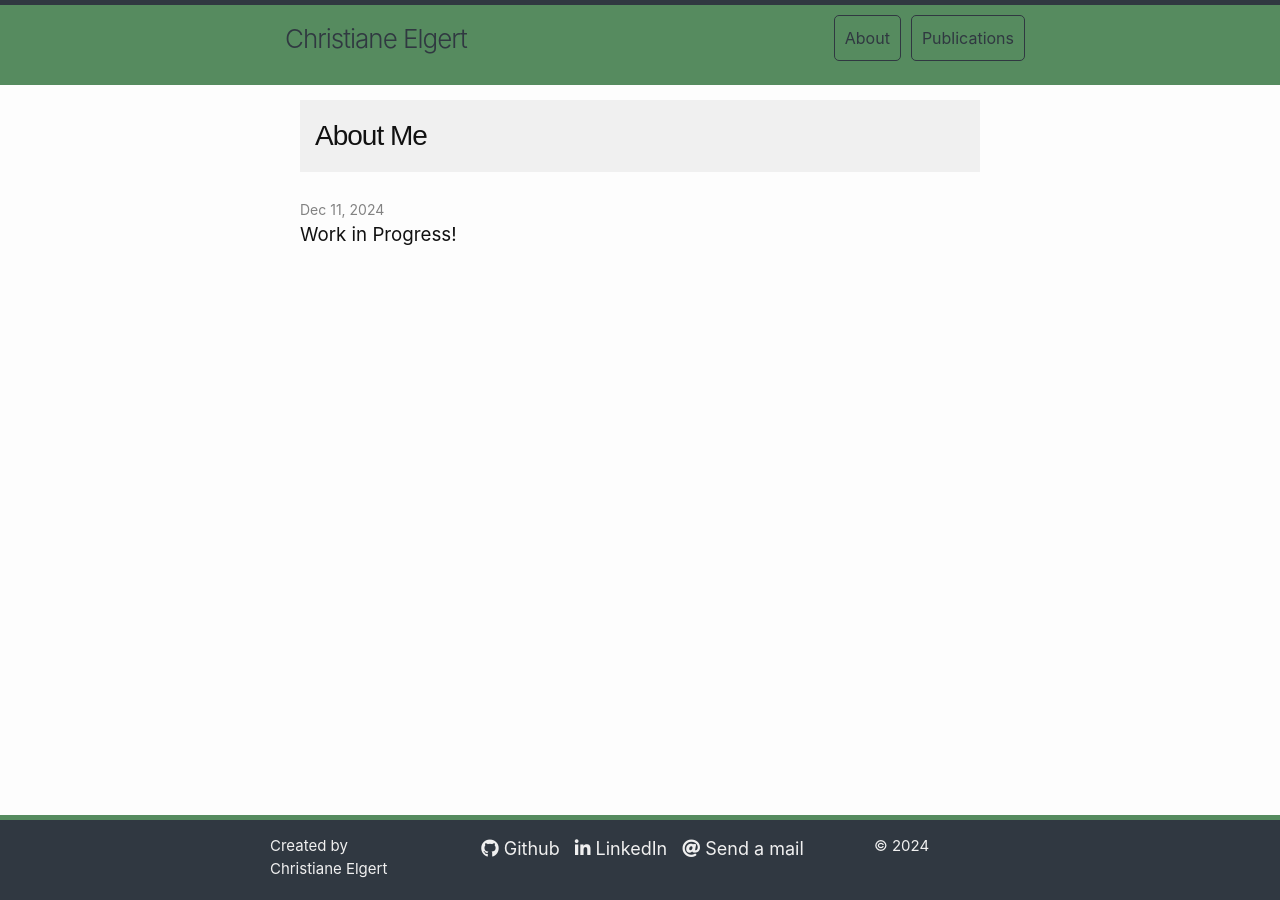
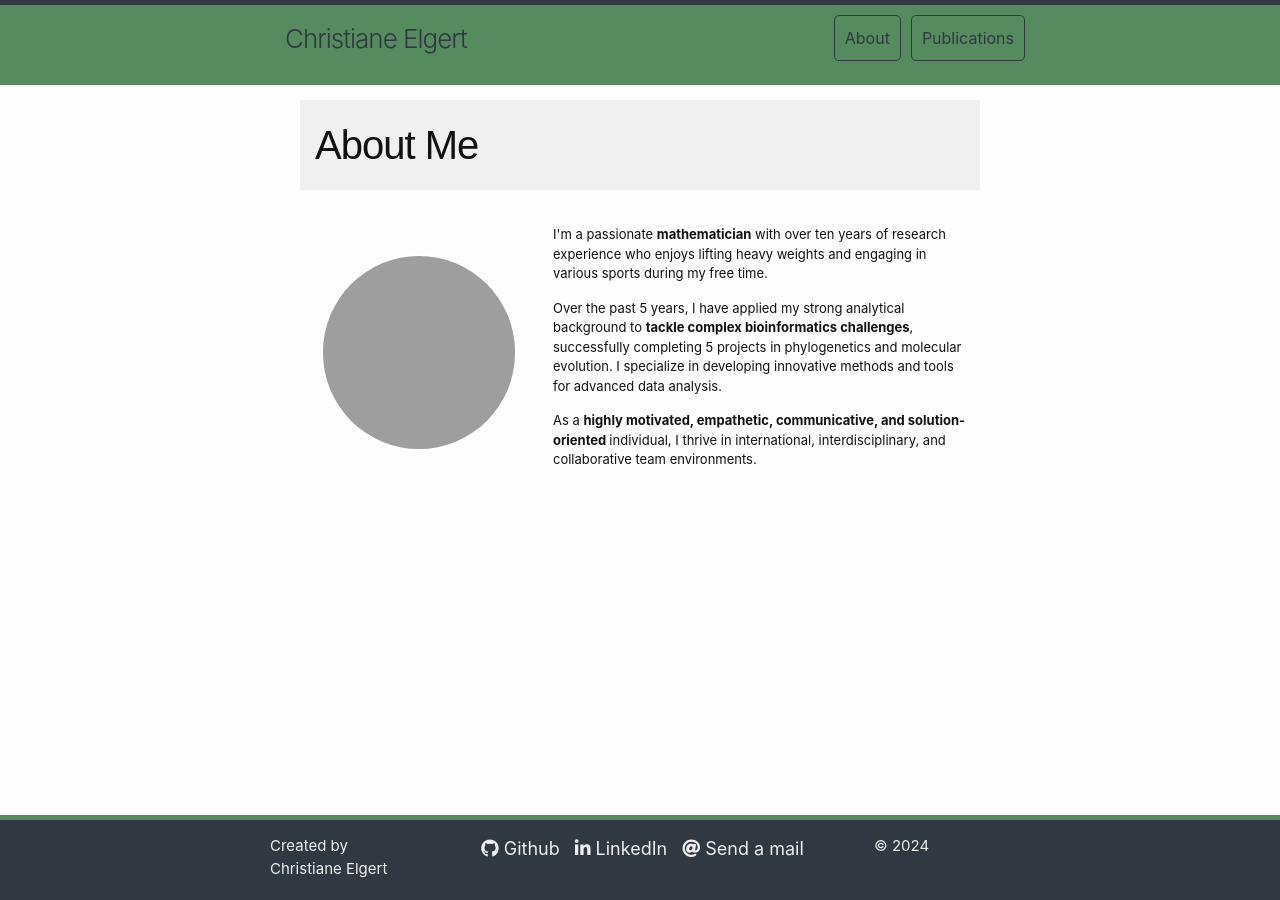
Before and after one commit to Elli-ellgard/Elli-ellgard.github.io, a Jekyll site: the page built from about/index.html, in a window 1280 px wide. Built offline with Jekyll 4.4.1, drawn with Linux system fonts in a browser that asks for light colours; nearby versions of some CDN libraries; grey boxes are pictures that could not be loaded.

Commit message:
about:short description

```diff
--- a/about/index.html
+++ b/about/index.html
@@ -5,11 +5,47 @@ title: About
 
 <div class="wrapper">
   <div class="home">
-    <h2 class="post-list-heading">About Me</h2>
-    <ul class="post-list">
-      <li><span class="post-meta">Dec 11, 2024</span>
-      <h3>Work in Progress!</h3>
-      </li>
-    </ul>
+    <h2>About Me</h2>
+
+    <div class="about-section">
+      <div class="col" style="--col-width: 35%;">
+        <div class="picture">
+
+          <img class="img-me" src="{{ '/assets/images/20231003_121941.jpg'| prepend: site.baseurl }}" alt="">
+
+        </div>
+      </div>
+      <div class="col" style="--col-width: 64%;">
+          <div class="description">
+            <p>
+              I'm a passionate <strong>mathematician</strong> with over ten years of research experience
+              who enjoys lifting heavy weights and engaging in various sports during my free time.
+            </p>
+            <p>
+              Over the past 5 years, I have applied my strong analytical background to  <strong>tackle complex
+              bioinformatics challenges</strong>, successfully completing 5 projects in phylogenetics and molecular
+               evolution. I specialize in developing innovative methods and tools for advanced data analysis.
+            </p>
+            <p>
+              As a <strong>highly motivated, empathetic, communicative, and solution-oriented </strong>individual, I thrive
+              in international, interdisciplinary, and collaborative team environments.
+            </p>
+
+           </div>
+      </div>
+
+      <!--<h4 class="section-header">CV</h4>
+      <div class="about-section">
+
+        <div class="col" style="--col-width: 35%;">
+
+        </div>
+        <div class="col" style="--col-width: 64%;">
+
+        </div>
+
+
+    </div>-->
+
   </div>
 </div>
--- a/assets/css/main.css
+++ b/assets/css/main.css
@@ -568,6 +568,81 @@ footer{
   font-size: 24px;
 }
 
+
+/* ABOUT*/
+
+.about-section {
+  margin-bottom: 20px;
+  width: 100%;
+  display: flex;
+  justify-content: flex-start;
+  align-items: center;
+  gap: 0;
+  flex-wrap: wrap;
+  font-size: 13px;
+}
+
+.col {
+  flex: 0 0 var(--col-width, 100%); /* Set flex-basis to the variable width */
+  height: auto;
+}
+
+.picture {
+  display: flex;
+  justify-content: center;
+  align-items: center;
+  margin: auto auto;
+  width: 81%;
+  max-width: 301px;
+  aspect-ratio: 1 / 1;
+  border: solid 2px #ffffff;
+  border-radius: 50%;
+  overflow: hidden;
+  position: relative;
+}
+
+.picture img {
+  position: absolute;
+  top: 0;
+  left: 0;
+  width: 100%;
+  height: 100%;
+  object-fit: cover; /* Maintains aspect ratio while covering the circle */
+  transition: transform 0.3s ease, filter 0.3s ease;
+}
+
+.picture:hover img {
+  transform: scale(1.1);
+  filter: brightness(1.2);
+}
+
+.picture:hover {
+  box-shadow: 10px -10px 15px var(--color-green);
+}
+
+
+.description {
+  padding: 10px 5px 5px 15px; /* Add padding for better readability */
+  text-align: left; /* Align text to the left */
+}
+
+@media screen and (max-width: 800px) {
+  .about-section {
+    flex-direction: column; /* Stack items vertically */
+    gap: 10px;
+  }
+
+  .col {
+    flex: 0 0 100%;
+  }
+
+  .picture {
+    margin-bottom: 20px; /* Add spacing between image and text */
+  }
+}
+
+
+
 /**
  * Publications
  */
@@ -577,19 +652,34 @@ footer{
   padding: 0;
 }
 
-#publications .section-header{
+.section-header{
   margin: 15px 0 0 0;
   font-weight: 500;
   color: var(--color-gray);
   border-left: 1px solid var(--color-gray);
   padding-left: 10px;
+  position: relative;
+  text-align: left;
 }
 
-#publications >hr {
+.section-header::after {
+  content: '';
+  display: block;
+  width: 10%;
+  height: 2px;
+  background-color: var(--color-gray);
+  margin: 0 0;
+  position: absolute;
+  bottom: -2px;
+  left: -1px;
+  right: 0;
+}
+
+/*#publications hr {
   width: 10%;
   border: 1px solid var(--color-gray);
   margin-bottom: 10px;
-}
+}*/
 
 .pubs-item {
   position: relative;
```
Also changed, not shown: 1 other file.
